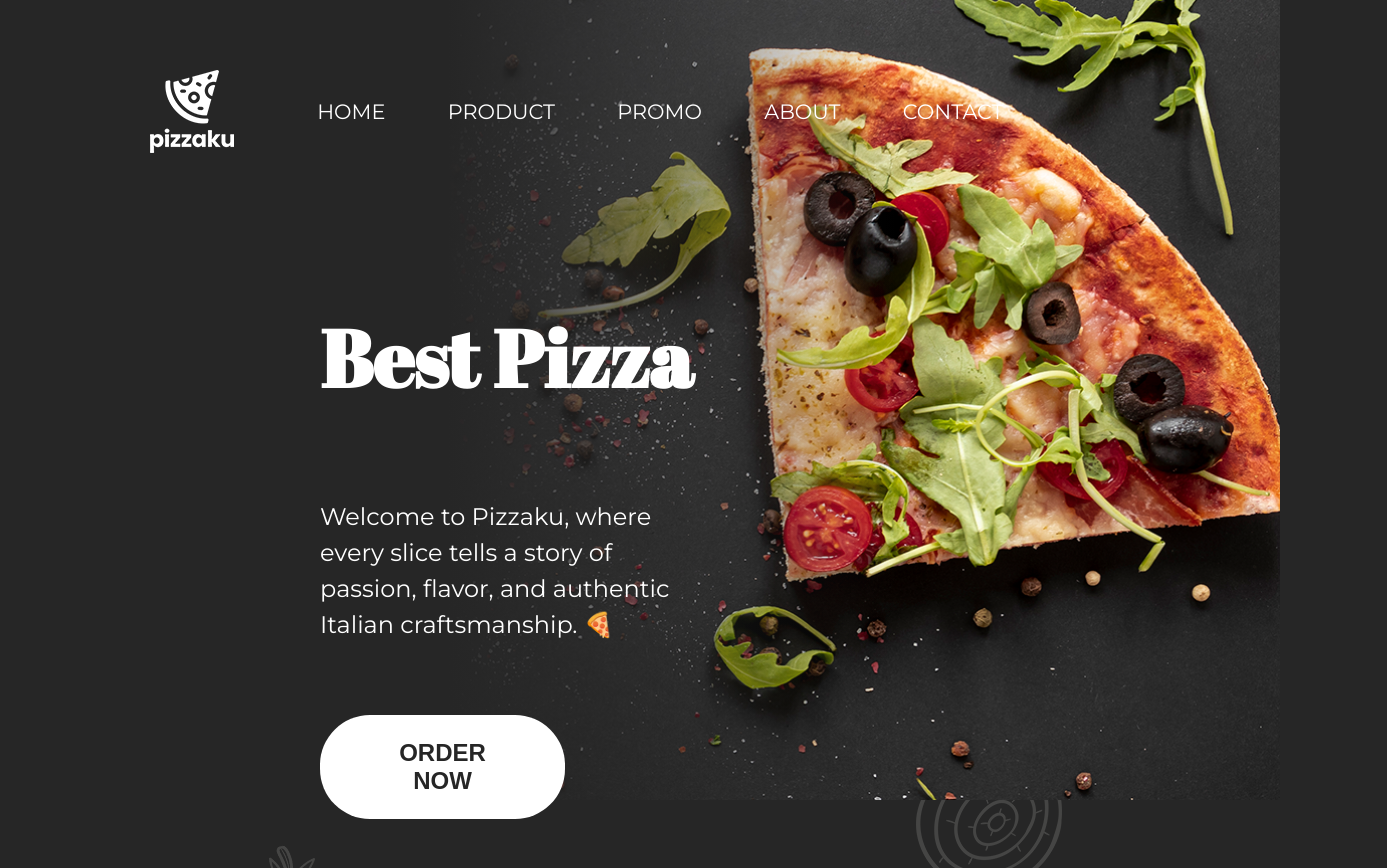
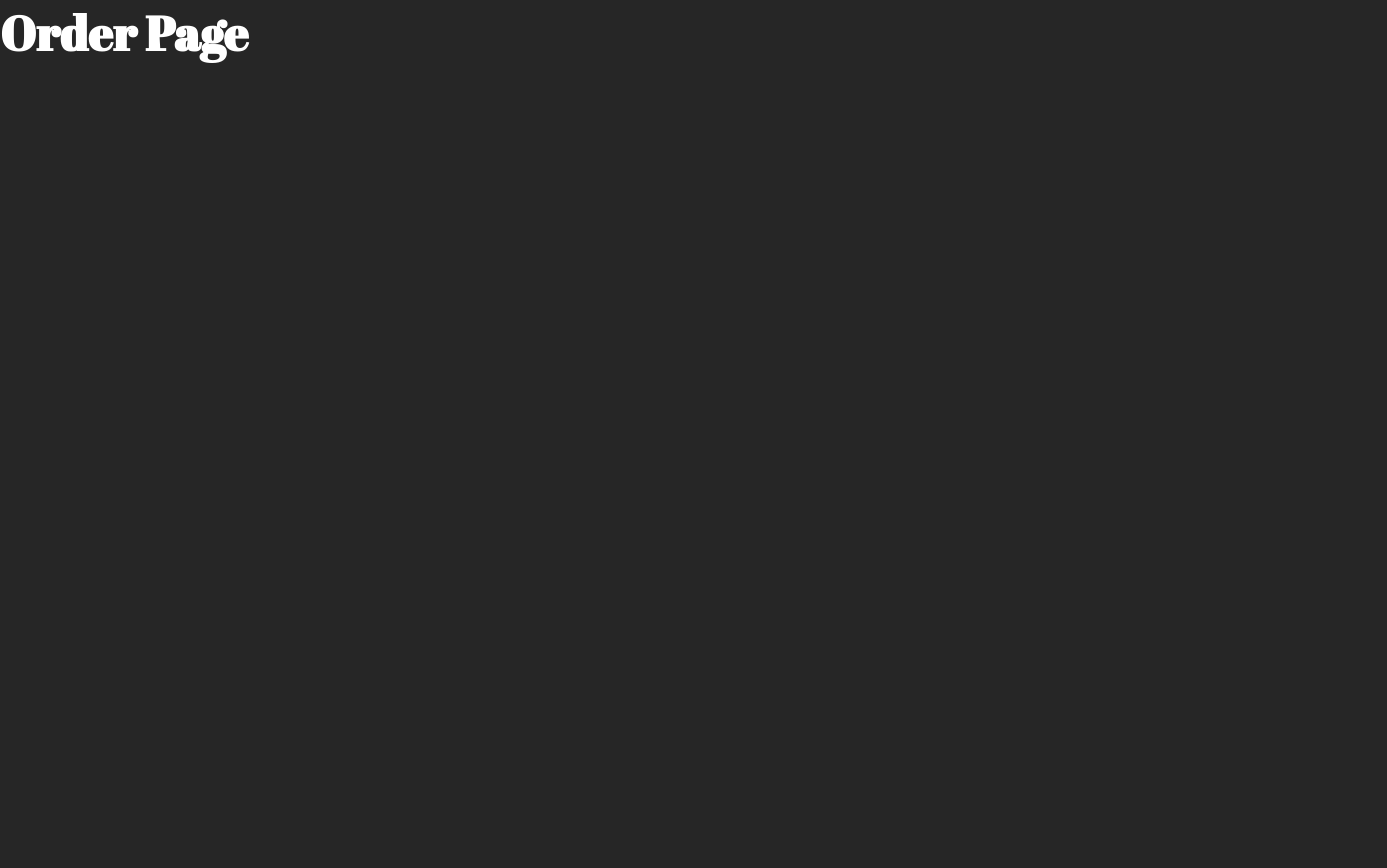
Before and after one commit to Frqs69/Pizza-Website, a React (Vite) app: page /order in a window 1280 px wide. Shown: the top 868 px of the page, 1387 px wide, since content can reach past the window. After the commit the page ends 800 px from the top, so only its background shows below. Built offline with nearby package versions, Linux system fonts and the light colour scheme.

Commit message:
added React Router for project

```diff
--- a/package.json
+++ b/package.json
@@ -12,6 +12,7 @@
   "dependencies": {
     "react": "^18.2.0",
     "react-dom": "^18.2.0",
+    "react-router-dom": "^6.14.0",
     "sass": "^1.63.6",
     "scss": "^0.2.4"
   },
--- a/src/App.jsx
+++ b/src/App.jsx
@@ -1,25 +1,25 @@
-import HeaderComponent from "./components/headerComponent/header.component";
-import SectionOne from "./components/sectionOneComponent/sectionOne.component";
-import SectionTwo from "./components/sectionTwoComponent/sectionTwo.component";
-import SectionThree from "./components/sectionThreeComponent/sectionThree.component";
-import SectionFour from "./components/sectionFourComponent/sectionFour.component";
-import SectionFive from "./components/sectionFiveComponent/sectionFive.component";
-import SectionSix from "./components/sectionSixComponent/sectionSix.component";
-import Footer from "./components/footerComponent/footer.component";
-import SvgBackground from "./components/SvgBackgroundComponent/svgBackground.component";
+import { createBrowserRouter, RouterProvider } from "react-router-dom";
+import HomePageRoot from "./homePageRoot";
+import ErrorPage from "./errorPage";
+import OrderPage from "./orderPage";
 import "./App.scss";
+
+const router = createBrowserRouter([
+	{
+		path: "/",
+		element: <HomePageRoot />,
+		errorElement: <ErrorPage />,
+	},
+	{
+		path: "/order",
+		element: <OrderPage />,
+	},
+]);
 
 function App() {
 	return (
 		<>
-			<HeaderComponent />
-			<SectionOne />
-			<SectionTwo />
-			<SectionThree />
-			<SectionFour />
-			<SectionFive />
-			<SectionSix />
-			<Footer />
+			<RouterProvider router={router} />
 		</>
 	);
 }
--- a/src/components/headerComponent/header.component.jsx
+++ b/src/components/headerComponent/header.component.jsx
@@ -1,3 +1,5 @@
+import { Link } from "react-router-dom";
+
 import "./header.styles.scss";
 
 export default function HeaderComponent() {
@@ -29,7 +31,9 @@
 					Welcome to Pizzaku, where every slice tells a story of passion,
 					flavor, and authentic Italian craftsmanship. 🍕
 				</p>
-				<button>ORDER NOW</button>
+				<Link to={`/order`}>
+					<button>ORDER NOW</button>
+				</Link>
 			</div>
 		</header>
 	);
--- a/src/components/sectionFourComponent/sectionFour.component.jsx
+++ b/src/components/sectionFourComponent/sectionFour.component.jsx
@@ -1,3 +1,5 @@
+import { Link } from "react-router-dom";
+
 import "./sectionFour.styles.scss";
 
 export default function SectionFour() {
@@ -10,7 +12,9 @@
 					right to your doorstep at an unbeatable value. Order now and savor the
 					convenience and savings that await you!
 				</p>
-				<button className='fourthSection-button'>ORDER NOW</button>
+				<Link to={`/order`}>
+					<button className='fourthSection-button'>ORDER NOW</button>
+				</Link>
 			</div>
 		</section>
 	);
--- a/src/components/sectionTwoComponent/sectionTwo.component.jsx
+++ b/src/components/sectionTwoComponent/sectionTwo.component.jsx
@@ -1,3 +1,5 @@
+import { Link } from "react-router-dom";
+
 import "./sectionTwo.styles.scss";
 
 export default function SectionTwo() {
@@ -10,7 +12,9 @@
 					complimentary delivery service. Order your favorite pizza and
 					experience the joy of prompt doorstep indulgence.
 				</p>
-				<button className='secondSection-button'>ORDER NOW</button>
+				<Link to={`/order`}>
+					<button className='secondSection-button'>ORDER NOW</button>
+				</Link>
 			</div>
 		</section>
 	);
--- /dev/null
+++ b/src/errorPage.jsx
@@ -0,0 +1,15 @@
+import { useRouteError } from "react-router-dom";
+
+export default function ErrorPage() {
+	const error = useRouteError();
+
+	return (
+		<div id='error-page'>
+			<h1>Oops!</h1>
+			<p>Sorry, an unexpected error has occurred.</p>
+			<p>
+				<i>{error.statusText || error.message}</i>
+			</p>
+		</div>
+	);
+}
--- /dev/null
+++ b/src/homePageRoot.jsx
@@ -0,0 +1,23 @@
+import HeaderComponent from "./components/headerComponent/header.component";
+import SectionOne from "./components/sectionOneComponent/sectionOne.component";
+import SectionTwo from "./components/sectionTwoComponent/sectionTwo.component";
+import SectionThree from "./components/sectionThreeComponent/sectionThree.component";
+import SectionFour from "./components/sectionFourComponent/sectionFour.component";
+import SectionFive from "./components/sectionFiveComponent/sectionFive.component";
+import SectionSix from "./components/sectionSixComponent/sectionSix.component";
+import Footer from "./components/footerComponent/footer.component";
+
+export default function HomePageRoot() {
+	return (
+		<>
+			<HeaderComponent />
+			<SectionOne />
+			<SectionTwo />
+			<SectionThree />
+			<SectionFour />
+			<SectionFive />
+			<SectionSix />
+			<Footer />
+		</>
+	);
+}
--- /dev/null
+++ b/src/orderPage.jsx
@@ -0,0 +1,7 @@
+export default function OrderPage() {
+	return (
+		<div>
+			<h2>Order Page </h2>
+		</div>
+	);
+}
```
Also changed, not shown: 1 other file (tests, documents, lock files or other folders).
